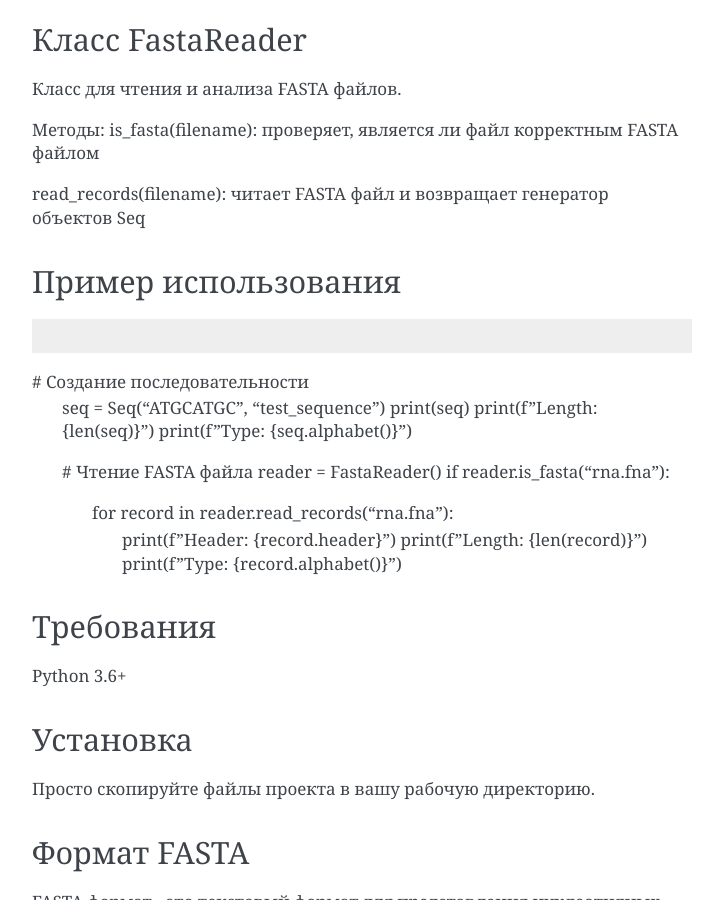
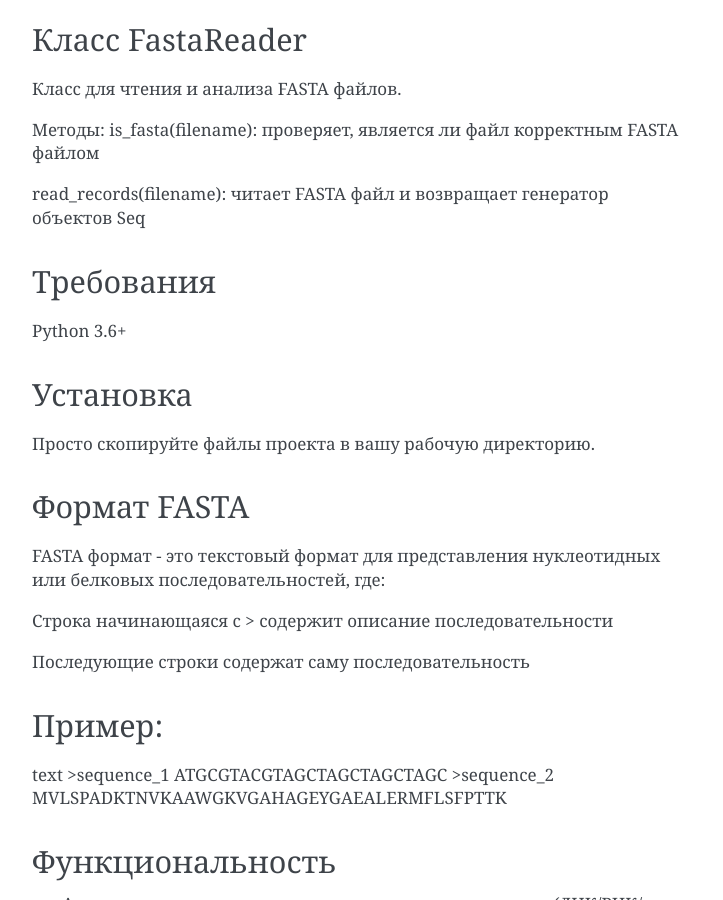
Before and after one commit to biopolly/class-fasta-reader, a Sphinx documentation site: the page built from docs/source/index.rst, in a window 1280 px wide and 900 px high, scrolled down 971 px. Shown: the whole window, without its empty margins (388-1111 px from the left). Built offline with Sphinx 7.4.7, drawn with Linux system fonts in a browser that asks for light colours.

Commit message:
Update index.rst

```diff
--- a/docs/source/index.rst
+++ b/docs/source/index.rst
@@ -45,24 +45,6 @@ alphabet(): определяет тип последовательности (н
 is_fasta(filename): проверяет, является ли файл корректным FASTA файлом
 
 read_records(filename): читает FASTA файл и возвращает генератор объектов Seq
-
-Пример использования
---------------------
-
-.. code-block:: python
-# Создание последовательности
-   seq = Seq("ATGCATGC", "test_sequence")
-   print(seq)
-   print(f"Length: {len(seq)}")
-   print(f"Type: {seq.alphabet()}")
-
-   # Чтение FASTA файла
-   reader = FastaReader()
-   if reader.is_fasta("rna.fna"):
-       for record in reader.read_records("rna.fna"):
-           print(f"Header: {record.header}")
-           print(f"Length: {len(record)}")
-           print(f"Type: {record.alphabet()}")
 
 
 Требования
```
